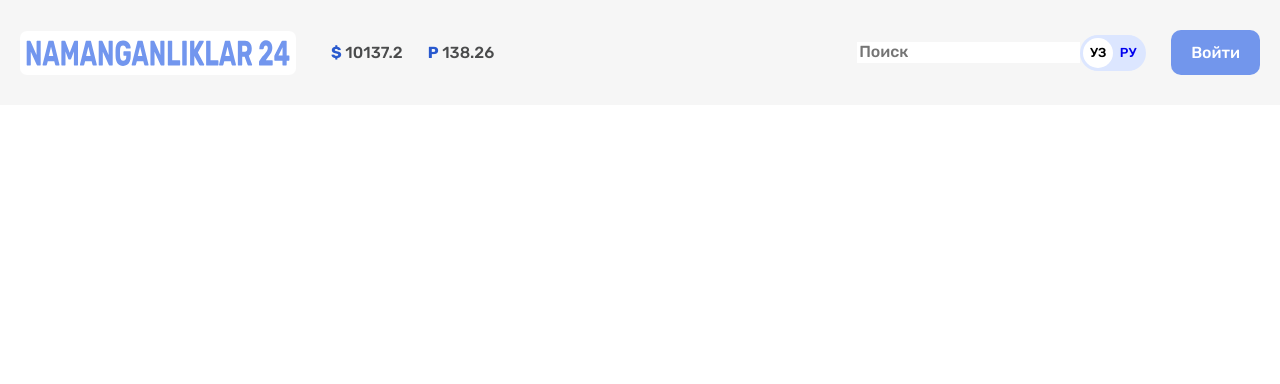
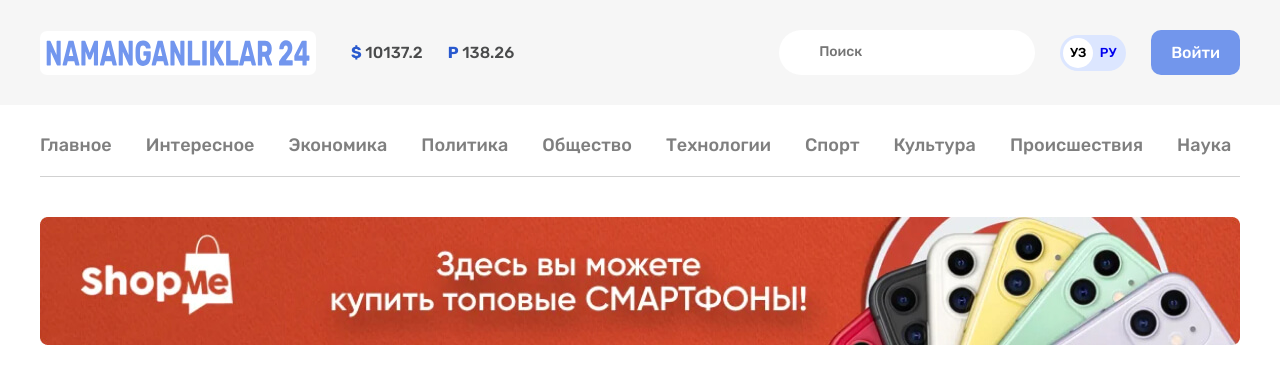
Before and after one commit to Bakhromoff/Bahromov-Namanganliklar24, a plain HTML site: page index.html in a window 1280 px wide. Drawn offline with Linux system fonts and the light colour scheme.

Commit message:
addd site nav and banner section

```diff
--- a/css/styles.css
+++ b/css/styles.css
@@ -18,7 +18,7 @@ body{
 }
 .container{
   width: 100%;
-  min-width: 1240px;
+  max-width: 1240px;
   padding-left: 20px;
   padding-right: 20px;
   margin-left: auto;
@@ -71,11 +71,20 @@ line-height: 19px;
 }
 
 .search-form{
-  border-radius:
+margin-right: 25px;
 }
 .search-form-input{
-border: 0px;
-display: flex;
+  padding-left: 40px;
+  padding-top: 13px;
+  padding-bottom: 15px;
+  padding-right: 20px;
+  border-radius: 60px;
+  border: 0;
+  font-size: 14px;
+  line-height: normal;
+  font-weight: normal;
+  border: 0px;
+  color: #8D8D8D;
 }
 .lang-toggle{
   margin-right: 25px;
@@ -117,3 +126,39 @@ color: #fff;
 .site-header-button:active{
   opacity: 0.6;
 }
+/* SITE-NAV */
+.sitenav {
+  font-family: Rubik, Arial, sans-serif;
+  padding-top: 26px;
+  padding-bottom: 16px;
+  font-weight: medium;
+  font-size: 18px;
+  line-height: 21px;
+  border-bottom: 1px solid #d1d1d1;
+  margin-bottom: 40px;
+}
+.sitenav-list {
+  display: flex;
+  align-items: center;
+  flex-wrap: wrap;
+  padding: 0;
+  margin: 0;
+}
+.sitenav-item {
+  list-style: none;
+  margin-top: 4px;
+  margin-bottom: 4px;
+}
+.sitenav-item:not(:last-child){
+  margin-right: 34px;
+}
+.sitenav-link {
+  display: block;
+  text-decoration: none;
+  color: #7F7F7F;
+}
+/* BANNER */
+.banner{
+  display: flex;
+  margin-bottom: 50px;
+}
--- a/index.html
+++ b/index.html
@@ -30,7 +30,7 @@
   <li class="global-currency-item"><span class="global-currency-value">P</span> 138.26</li>
 </ul>
 <!-- SEARCH-FORM -->
-<form class="search-form" action="#" method="get">
+<form class="search-form" action="https://abc.ru" method="get">
 <input class="search-form-input" type="search" name="search" placeholder="Поиск" aria-label="Поиск" required>
 </form>
 <!-- LANG-TOGGLE -->
@@ -42,6 +42,25 @@
 <a class="site-header-button" href="#">Войти</a>
 </div>
 </div>
+<!-- SITE-NAV -->
+<div class="container">
+<nav class="sitenav">
+  <ul class="sitenav-list">
+    <li class="sitenav-item"><a href="" class="sitenav-link">Главное</a></li>
+    <li class="sitenav-item"><a href="" class="sitenav-link">Интересное</a></li>
+    <li class="sitenav-item"><a href="" class="sitenav-link">Экономика</a></li>
+    <li class="sitenav-item"><a href="" class="sitenav-link">Политика</a></li>
+    <li class="sitenav-item"><a href="" class="sitenav-link">Общество</a></li>
+    <li class="sitenav-item"><a href="" class="sitenav-link">Технологии</a></li>
+    <li class="sitenav-item"><a href="" class="sitenav-link">Спорт</a></li>
+    <li class="sitenav-item"><a href="" class="sitenav-link">Культура</a></li>
+    <li class="sitenav-item"><a href="" class="sitenav-link">Происшествия</a></li>
+    <li class="sitenav-item"><a href="" class="sitenav-link">Наука</a></li>
+  </ul>
+</nav>
+<!-- BANNER -->
+<a class="banner" href="https://olx.uz" target="_blank"><img class="banner-img" src="img/banner.jpg" alt="banner-image" srcset="img/banner.jpg 1x, img/banner@2x.jpg 2x" width="1200" height="128"></a>
+</div>
 </header>
 </body>
 </html>
```
Also changed, not shown: img/banner.jpg (added), img/banner@2x.jpg (added).
